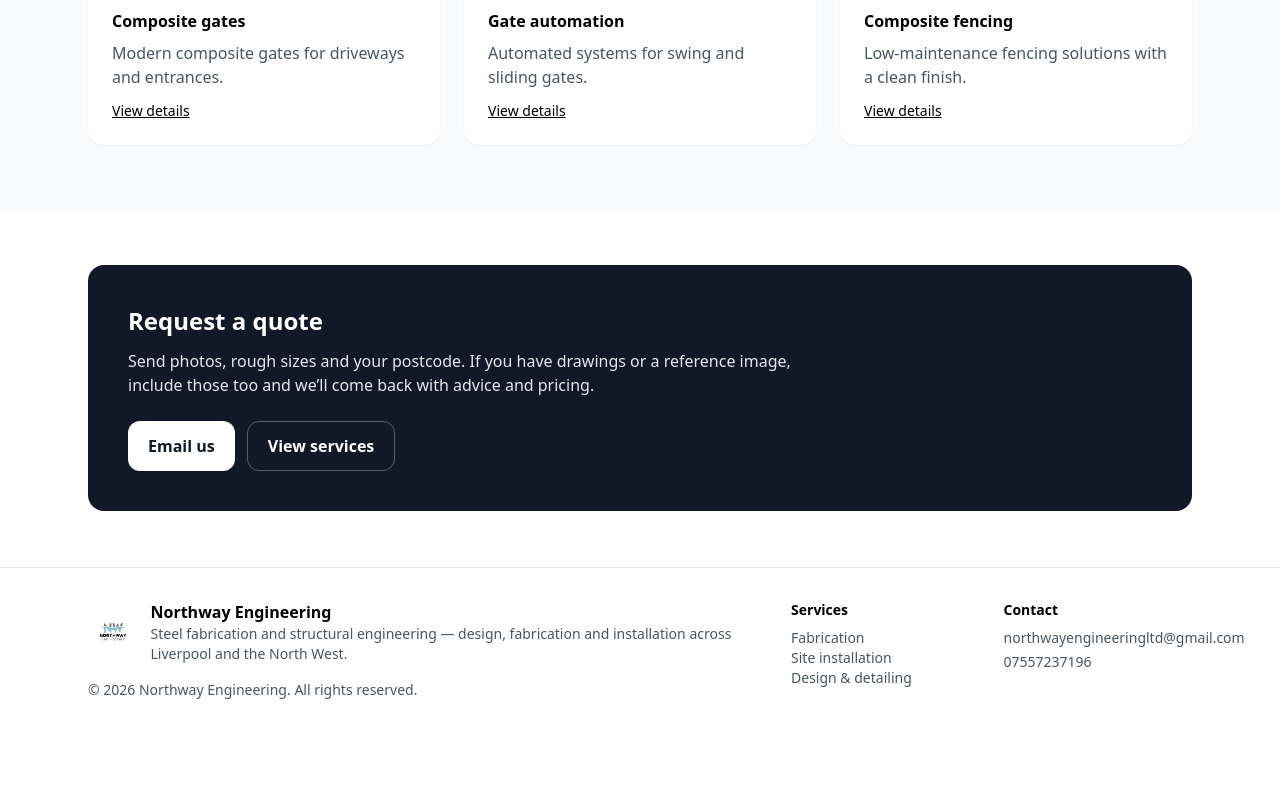
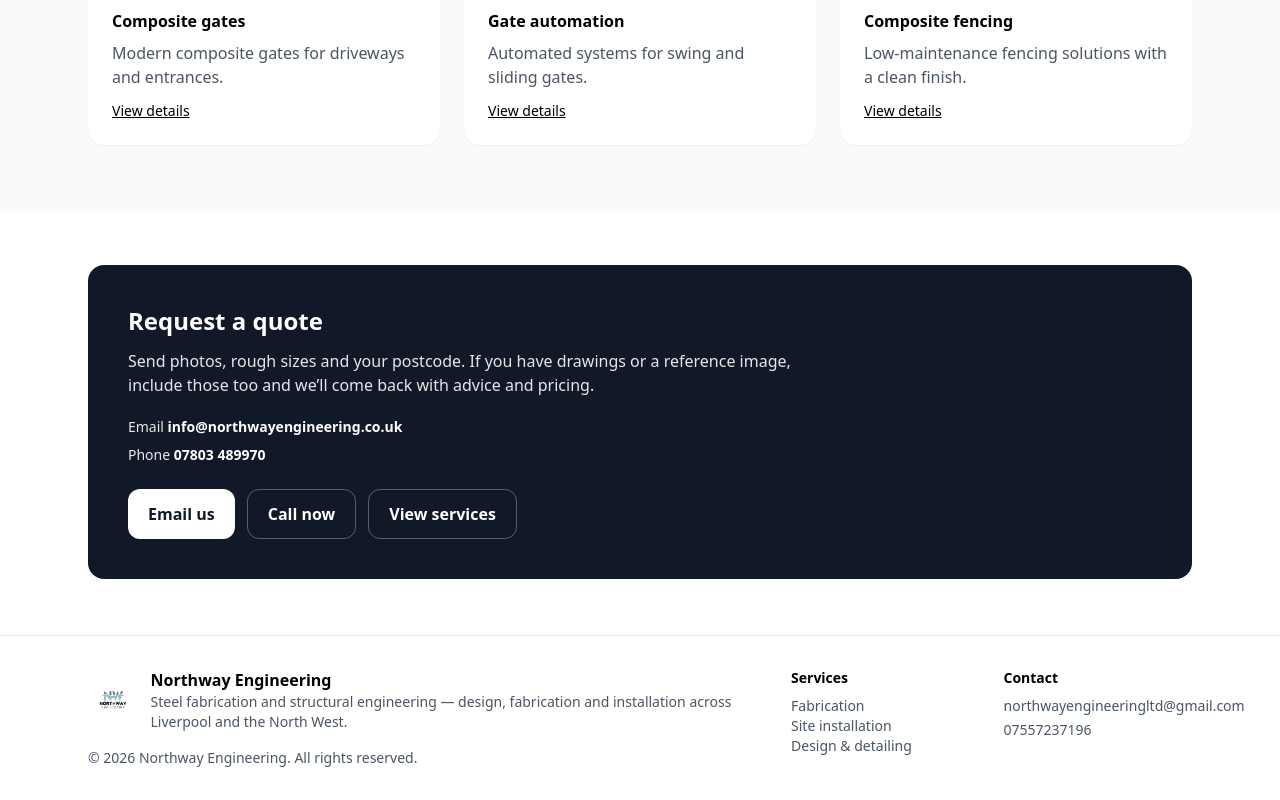
Before and after one commit to giuseppe101-arch/northway-engineering-site2, a Next.js app: page / in a window 1280 px wide. Shown: the part 979-1779 px from the top of the page. Before the commit the page ends 1711 px from the top, so only its background shows below. Built offline with nearby package versions, Linux system fonts and the light colour scheme.

Commit message:
Update index.jsx

```diff
--- a/pages/index.jsx
+++ b/pages/index.jsx
@@ -235,12 +235,41 @@ export default function HomePage() {
                 image, include those too and we’ll come back with advice and pricing.
               </p>
 
+              {/* ADDED: visible contact details */}
+              <div className="mt-5 flex flex-col gap-2 text-sm text-gray-200">
+                <p>
+                  Email{" "}
+                  <a
+                    href="mailto:info@northwayengineering.co.uk"
+                    className="font-semibold text-white hover:underline"
+                  >
+                    info@northwayengineering.co.uk
+                  </a>
+                </p>
+                <p>
+                  Phone{" "}
+                  <a
+                    href="tel:07803489970"
+                    className="font-semibold text-white hover:underline"
+                  >
+                    07803 489970
+                  </a>
+                </p>
+              </div>
+
+              {/* Buttons */}
               <div className="mt-6 flex flex-wrap gap-3">
                 <a
-                  href="mailto:info@northwayengineering.co.uk"
+                  href="mailto:info@northwayengineering.co.uk?subject=Quote%20request%20%E2%80%94%20Northway%20Engineering"
                   className="inline-flex items-center justify-center rounded-xl bg-white text-gray-900 px-5 py-3 font-semibold shadow-sm"
                 >
                   Email us
+                </a>
+                <a
+                  href="tel:07803489970"
+                  className="inline-flex items-center justify-center rounded-xl border border-white/30 text-white px-5 py-3 font-semibold"
+                >
+                  Call now
                 </a>
                 <a
                   href="/#services"
```
